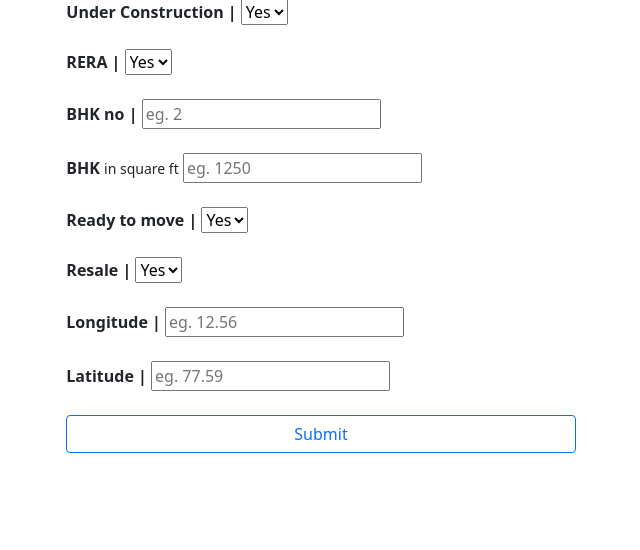
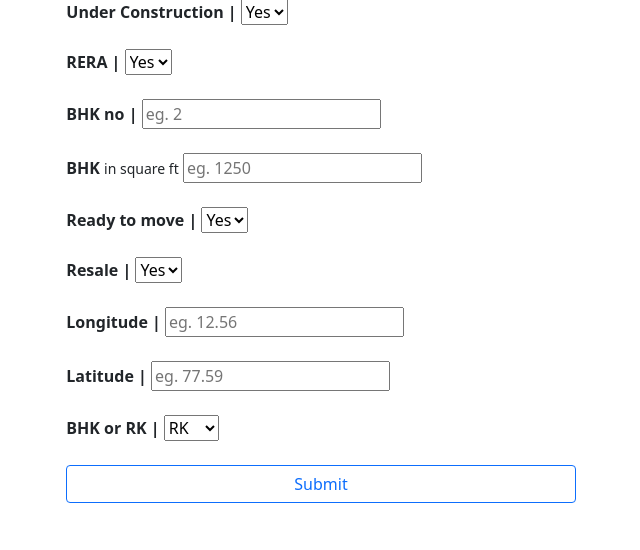
Before and after one commit to swojas/house_price_prediction, a Flask app: page / in a window 1280 px wide. Shown: the part 129-679 px from the top of the page, without its empty margins (319-959 px from the left). Run offline with Flask 2, Linux system fonts and the light colour scheme; parts of the project's set-up code (start-up, migrations or seed data) failed here and were passed over.

Commit message:
Added BHK or RK option

```diff
--- a/templates/index.html
+++ b/templates/index.html
@@ -89,6 +89,14 @@
 </div>
 
 
+<div data-toggle="tooltip" data-placement="top" title="Category marking Resale or not">
+<strong>BHK or RK | </strong>
+<select name="BhkorRk" id="BhkorRk">
+        <option value="1">RK</option>
+        <option value="0">BHK</option>
+    </select>
+</div>
+
   <button type="submit" class="btn btn-outline-primary">Submit</button>
   <br>
 </div>
```
Also changed, not shown: 1 other file.
